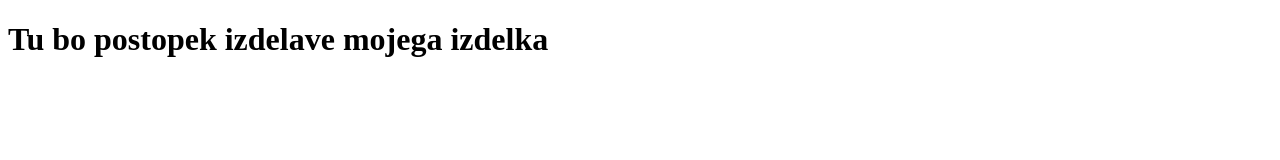
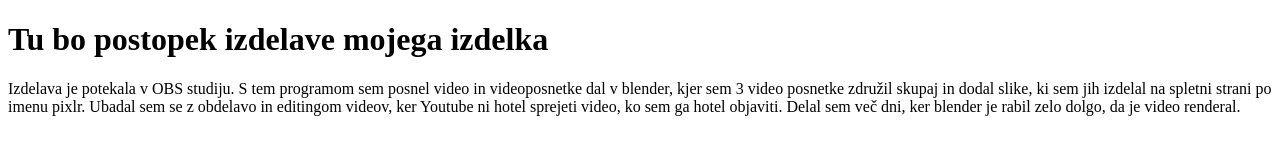
Before and after one commit to ultraSANS1243/Seminarska-Naloga, a plain HTML site: page Izdelava.html in a window 1280 px wide. Drawn offline with Linux system fonts and the light colour scheme.

Commit message:
Update Izdelava.html

```diff
--- a/Izdelava.html
+++ b/Izdelava.html
@@ -6,5 +6,6 @@
 </head>
 <body>
     <h1> Tu bo postopek izdelave mojega izdelka</h1>
+    <p>Izdelava je potekala v OBS studiju. S tem programom sem posnel video in videoposnetke dal v blender, kjer sem 3 video posnetke združil skupaj in dodal slike, ki sem jih izdelal na spletni strani po imenu pixlr. Ubadal sem se z obdelavo in editingom videov, ker Youtube ni hotel sprejeti video, ko sem ga hotel objaviti. Delal sem več dni, ker blender je rabil zelo dolgo, da je video renderal.</p>
 </body>
 </html>
```
